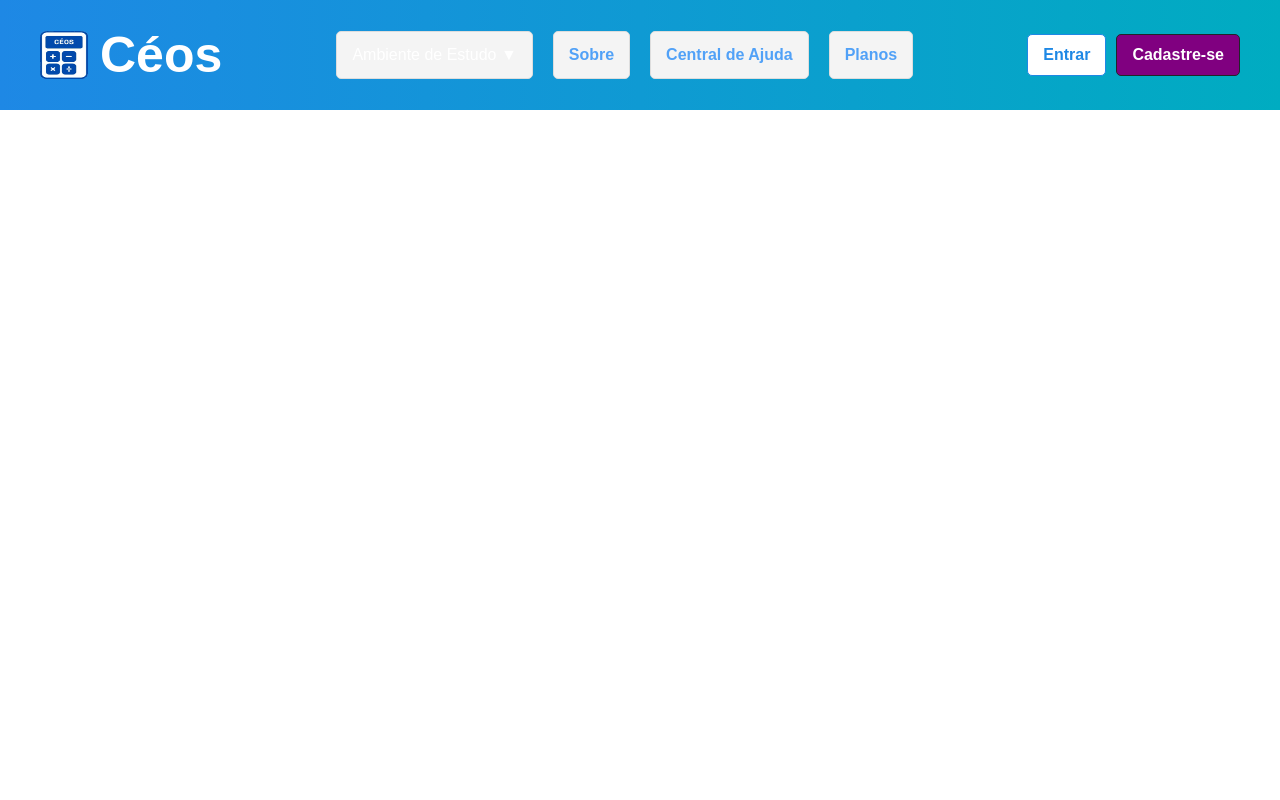
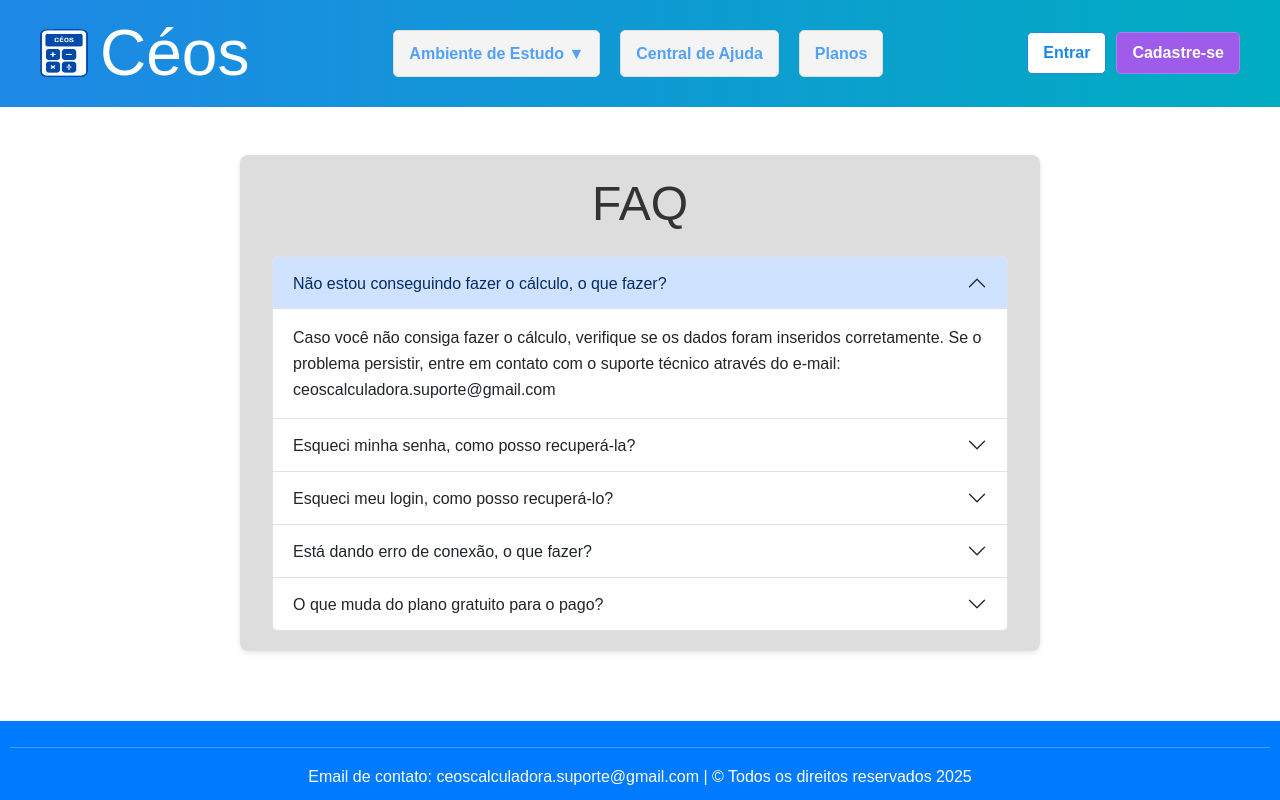
Before and after one commit to RHU4N/C-os, a React (Create React App) app: page /faq in a window 1280 px wide. Built offline with nearby package versions, Linux system fonts and the light colour scheme; a small style sheet from the web is missing.

Commit message:
Deixei bonito, fiz o FAQ, arrumei o sobre, e fiz um monte de coisa :D

```diff
--- a/public/index.html
+++ b/public/index.html
@@ -15,6 +15,7 @@
       user's mobile device or desktop. See https://developers.google.com/web/fundamentals/web-app-manifest/
     -->
     <link rel="manifest" href="%PUBLIC_URL%/manifest.json" />
+    <link href="https://cdn.jsdelivr.net/npm/bootstrap@5.3.6/dist/css/bootstrap.min.css" rel="stylesheet" integrity="sha384-4Q6Gf2aSP4eDXB8Miphtr37CMZZQ5oXLH2yaXMJ2w8e2ZtHTl7GptT4jmndRuHDT" crossorigin="anonymous">
     <!--
       Notice the use of %PUBLIC_URL% in the tags above.
       It will be replaced with the URL of the `public` folder during the build.
@@ -26,7 +27,6 @@
     -->
     <title>Céos</title>
     <!-- Bootstrap CSS -->
-    <link href="https://cdn.jsdelivr.net/npm/bootstrap@5.3.2/dist/css/bootstrap.min.css" rel="stylesheet" integrity="sha384-ENjdO4Dr2bkBIFxQpeoA6DQD1KQ9Q8cbh6wr60P5FyjFv3q1dV6tZT2QpiF5jF6U" crossorigin="anonymous">
   </head>
   <body>
     <noscript>You need to enable JavaScript to run this app.</noscript>
@@ -41,5 +41,8 @@
       To begin the development, run `npm start` or `yarn start`.
       To create a production bundle, use `npm run build` or `yarn build`.
     -->
+
+    <script src="https://cdn.jsdelivr.net/npm/bootstrap@5.3.6/dist/js/bootstrap.bundle.min.js"></script>
+
   </body>
 </html>
--- a/src/App.js
+++ b/src/App.js
@@ -8,6 +8,9 @@ import Matematica from './pages/Matematica';
 import Funcao from './pages/Funcao';
 import AnaliseComb from './pages/AnaliseComb';
 import Estatistica from './pages/Estatistica';
+import Footer from './components/Footer';
+import FAQ from './pages/FAQ';
+import Sobre from './components/Sobre';
 
 function App() {
   return (
@@ -20,8 +23,10 @@ function App() {
           <Route path="/matematica/funcao" element={<Funcao />} />
           <Route path="/matematica/analise-combinatoria" element={<AnaliseComb />} />
           <Route path="/matematica/estatistica" element={<Estatistica />} />
+          <Route path="/faq" element={<FAQ />} />
         </Routes>
       </main>
+      <Footer />
     </Router>
   );
 }
--- a/src/Style.css
+++ b/src/Style.css
@@ -32,14 +32,16 @@
     background-color: #dddddd;
     align-items: center;
     justify-content: center;
+    height: auto;
 }
 
 .container2 {
-    background-color: #007BFF;
+    background-color: #1e88e5;
     color: white;
     align-items: center;
     justify-content: left;
     width: 90%;
+    height: auto;
     max-width: 1200px;
     padding: 40px;
     margin: 20px auto;
@@ -111,13 +113,25 @@
 .math-tool {
     background: #ff6600;
 }
+.math-tool:hover {
+    background: #d15400;
+
+}
 
 .physics-tool {
-    background: #00c672;
+    background: #80a093;
+}
+.physics-tool:hover {
+    background: #5e665e;
+
 }
 
 .chemistry-tool {
-    background: #662d91;
+    background: #80728a;
+}
+.chemistry-tool:hover {
+    background: #686868;
+
 }
 
 html,
@@ -143,6 +157,12 @@ body {
     justify-content: space-between;
     align-items: center;
     padding: 15px 40px;
+}
+
+.navbar .dropdown {
+    text-decoration: none;
+    color: #51a1f7;
+    font-weight: bold;
 }
 
 /* Logo "Céos" alinhado à esquerda */
@@ -227,18 +247,22 @@ body {
 }
 
 .btn-light:hover {
-    background: black;
-    color: #51a1f7;
+    background: #145d9c;
+    color: #ffffff;
+    border: 1px solid #10385a;
+
 }
 
 .btn-dark {
-    background: purple;
+    background: rgb(159, 92, 235);
     color: white;
+    border: 1px solid #a883ee;
 }
 
 .btn-dark:hover {
-    background: rgb(228, 5, 228);
-    color: #000000;
+    background: rgb(47, 14, 90);
+    color: #e7c2ff;
+    border: 1px solid rgb(49, 40, 59);
 }
 
 /* ==========================
@@ -260,17 +284,25 @@ li {
     transition: background 0.3s;
 }
 
-li:hover {
+li.active:hover {
     background: #e9e9e9;
 }
 
-li a {
+li.active a {
     color: #007BFF;
     text-decoration: none;
+    cursor: pointer;
+
 }
 
-li a:hover {
+li.active a:hover {
     color: #0056b3;
+
+}
+
+.dropdown li  a {
+    text-decoration: none;
+    cursor: not-allowed;
 }
 
 /* ==========================
@@ -333,6 +365,6 @@ form input:focus {
   transition: border 0.2s, box-shadow 0.2s;
 }
 .card-affordance:hover, .card-affordance:focus {
-  border: 2px solid #007bff;
+  border: 2px solid #1e88e5;
   box-shadow: 0 0 0 0.2rem #007bff33;
 }
--- a/src/components/Footer.js
+++ b/src/components/Footer.js
@@ -2,10 +2,10 @@ import React from 'react';
 import '../Style.css';
 
 const Footer = () => (
-  <footer className="footer">
+  <footer className="footer fixed-bottom">
     <hr />
-    <div>Agradecemos pela escolha</div>
-    <div>©2023 Copyright: Céos</div>
+    <div>Email de contato: ceoscalculadora.suporte@gmail.com | © Todos os direitos reservados 2025 </div>
+
   </footer>
 );
 
--- a/src/components/Navbar.js
+++ b/src/components/Navbar.js
@@ -7,20 +7,20 @@ function Navbar() {
     <header className="navbar">
       <div className="logo" style={{ display: 'flex', alignItems: 'center', gap: '12px' }}>
         <img src="/logo.png" alt="Logo Céos" style={{ height: '48px', width: '48px' }} />
-        <Link to="/" style={{ color: 'inherit', textDecoration: 'none' }}>Céos</Link>
+        <Link to="/" style={{ color: 'inherit', textDecoration: 'none' }} className='display-3'>Céos</Link>
       </div>
       <nav>
         <ul className="menu">
           <li className="dropdown">
             <span>Ambiente de Estudo ▼</span>
             <ul className="submenu">
-              <li><Link to="#">Química</Link></li>
-              <li><Link to="#">Física</Link></li>
-              <li><Link to="#">Matemática</Link></li>
+              <li className='active'><Link to="/matematica">Matemática</Link></li>
+              <li><Link to="#" disabled>Química</Link></li>
+              <li><Link to="#" disabled>Física</Link></li>
+
             </ul>
           </li>
-          <li><Link to="/sobre" id="btn-sobre">Sobre</Link></li>
-          <li><Link to="#">Central de Ajuda</Link></li>
+          <li><Link to="/faq">Central de Ajuda</Link></li>
           <li><Link to="#">Planos</Link></li>
         </ul>
       </nav>
--- a/src/pages/AnaliseComb.js
+++ b/src/pages/AnaliseComb.js
@@ -28,8 +28,8 @@ function AnaliseComb() {
   };
 
   return (
-    <div className="container mt-5">
-      <h2 className="mb-4">Análise Combinatória</h2>
+    <div className="container mt-5 row">
+      <h2 className="mb-4 text-center">Análise Combinatória</h2>
       <form className="card p-4 shadow-sm" onSubmit={handleSubmit} aria-label="Formulário de análise combinatória">
         <div className="mb-3">
           <label className="form-label">Tipo</label>
--- a/src/pages/Estatistica.js
+++ b/src/pages/Estatistica.js
@@ -26,8 +26,8 @@ function Estatistica() {
   };
 
   return (
-    <div className="container mt-5">
-      <h2 className="mb-4">Estatística</h2>
+    <div className="container mt-5 row">
+      <h2 className="mb-4 text-center">Estatística</h2>
       <form className="card p-4 shadow-sm" onSubmit={handleSubmit} aria-label="Formulário de estatística">
         <div className="mb-3">
           <label className="form-label">Tipo</label>
--- /dev/null
+++ b/src/pages/FAQ.js
@@ -0,0 +1,128 @@
+import React from "react";
+
+const FAQ = () => {
+  return (
+    <div className="container mt-5 row">
+    <h1 className="mb-4 text-center display-5">FAQ</h1>
+      <div className="accordion" id="accordionExample">
+        <div className="accordion-item">
+          <h2 className="accordion-header">
+            <button
+              className="accordion-button"
+              type="button"
+              data-bs-toggle="collapse"
+              data-bs-target="#collapseOne"
+              aria-expanded="true"
+              aria-controls="collapseOne"
+            >
+              Não estou conseguindo fazer o cálculo, o que fazer?
+            </button>
+          </h2>
+          <div
+            id="collapseOne"
+            className="accordion-collapse collapse show"
+            data-bs-parent="#accordionExample"
+          >
+            <div className="accordion-body">
+              Caso você não consiga fazer o cálculo, verifique se os dados foram inseridos corretamente. Se o problema persistir, entre em contato com o suporte técnico através do e-mail: ceoscalculadora.suporte@gmail.com
+            </div>
+          </div>
+        </div>
+        <div className="accordion-item">
+          <h2 className="accordion-header">
+            <button
+              className="accordion-button collapsed"
+              type="button"
+              data-bs-toggle="collapse"
+              data-bs-target="#collapseTwo"
+              aria-expanded="false"
+              aria-controls="collapseTwo"
+            >
+              Esqueci minha senha, como posso recuperá-la?
+            </button>
+          </h2>
+          <div
+            id="collapseTwo"
+            className="accordion-collapse collapse"
+            data-bs-parent="#accordionExample"
+          >
+            <div className="accordion-body">
+              Para recuperar sua senha, clique em "Esqueci minha senha" na tela de login. Você receberá um e-mail com instruções para redefinir sua senha. Caso não receba o e-mail, verifique sua caixa de spam ou entre em contato com o suporte técnico.
+            </div>
+          </div>
+        </div>
+        <div className="accordion-item">
+          <h2 className="accordion-header">
+            <button
+              className="accordion-button collapsed"
+              type="button"
+              data-bs-toggle="collapse"
+              data-bs-target="#collapseThree"
+              aria-expanded="false"
+              aria-controls="collapseThree"
+            >
+              Esqueci meu login, como posso recuperá-lo?
+            </button>
+          </h2>
+          <div
+            id="collapseThree"
+            className="accordion-collapse collapse"
+            data-bs-parent="#accordionExample"
+          >
+            <div className="accordion-body">
+              Não é possível recuperar o login, mas você pode criar uma nova conta com um novo e-mail. Caso tenha dúvidas, entre em contato com o suporte técnico.
+            </div>
+          </div>
+        </div>
+        <div className="accordion-item">
+          <h2 className="accordion-header">
+            <button
+              className="accordion-button collapsed"
+              type="button"
+              data-bs-toggle="collapse"
+              data-bs-target="#collapseFour"
+              aria-expanded="false"
+              aria-controls="collapseFour"
+            >
+              Está dando erro de conexão, o que fazer?
+            </button>
+          </h2>
+          <div
+            id="collapseFour"
+            className="accordion-collapse collapse"
+            data-bs-parent="#accordionExample"
+          >
+            <div className="accordion-body">
+              verifique sua conexão com a internet e tente novamente. Se o problema persistir, entre em contato com o suporte técnico através do e-mail: ceoscalculadora.suporte@gmail.com
+            </div>
+          </div>
+        </div>
+        <div className="accordion-item">
+          <h2 className="accordion-header">
+            <button
+              className="accordion-button collapsed"
+              type="button"
+              data-bs-toggle="collapse"
+              data-bs-target="#collapseFive"
+              aria-expanded="false"
+              aria-controls="collapseFive"
+            >
+              O que muda do plano gratuito para o pago?
+            </button>
+          </h2>
+          <div
+            id="collapseFive"
+            className="accordion-collapse collapse"
+            data-bs-parent="#accordionExample"
+          >
+            <div className="accordion-body">
+              O plano gratuito oferece acesso limitado a algumas funcionalidades da calculadora. Já o plano pago oferece acesso completo a todas as funcionalidades, além de suporte técnico prioritário e atualizações exclusivas.
+            </div>
+          </div>
+        </div>
+      </div>
+    </div>
+  );
+};
+
+export default FAQ;
--- a/src/pages/Home.js
+++ b/src/pages/Home.js
@@ -3,6 +3,7 @@ import { Link } from 'react-router-dom';
 import Sobre from '../components/Sobre';
 import useScrollToSobre from '../hooks/useScrollToSobre';
 import '../Style.css';
+import Footer from '../components/Footer';
 
 const Home = () => {
   useScrollToSobre();
--- a/src/pages/Matematica.js
+++ b/src/pages/Matematica.js
@@ -3,9 +3,9 @@ import { Link } from 'react-router-dom';
 
 function Matematica() {
   return (
-    <div className="container mt-5">
-      <h2 className="mb-4">Matemática</h2>
-      <p className="text-muted mb-4">Escolha uma das áreas para acessar as fórmulas e ferramentas:</p>
+    <div className="container mt-5 row aling-items-center justify-content-center">
+      <h2 className="mb-4 text-center">Matemática</h2>
+      <p className="text-muted mb-4 text-center">Escolha uma das áreas para acessar as fórmulas e ferramentas:</p>
       <div className="row g-4">
         <div className="col-md-4">
           <Link to="/matematica/funcao" className="text-decoration-none">
```
Also changed, not shown: src/components/Sobre.js (+11 -3 lines), src/pages/Funcao.js (+11 -2 lines).
